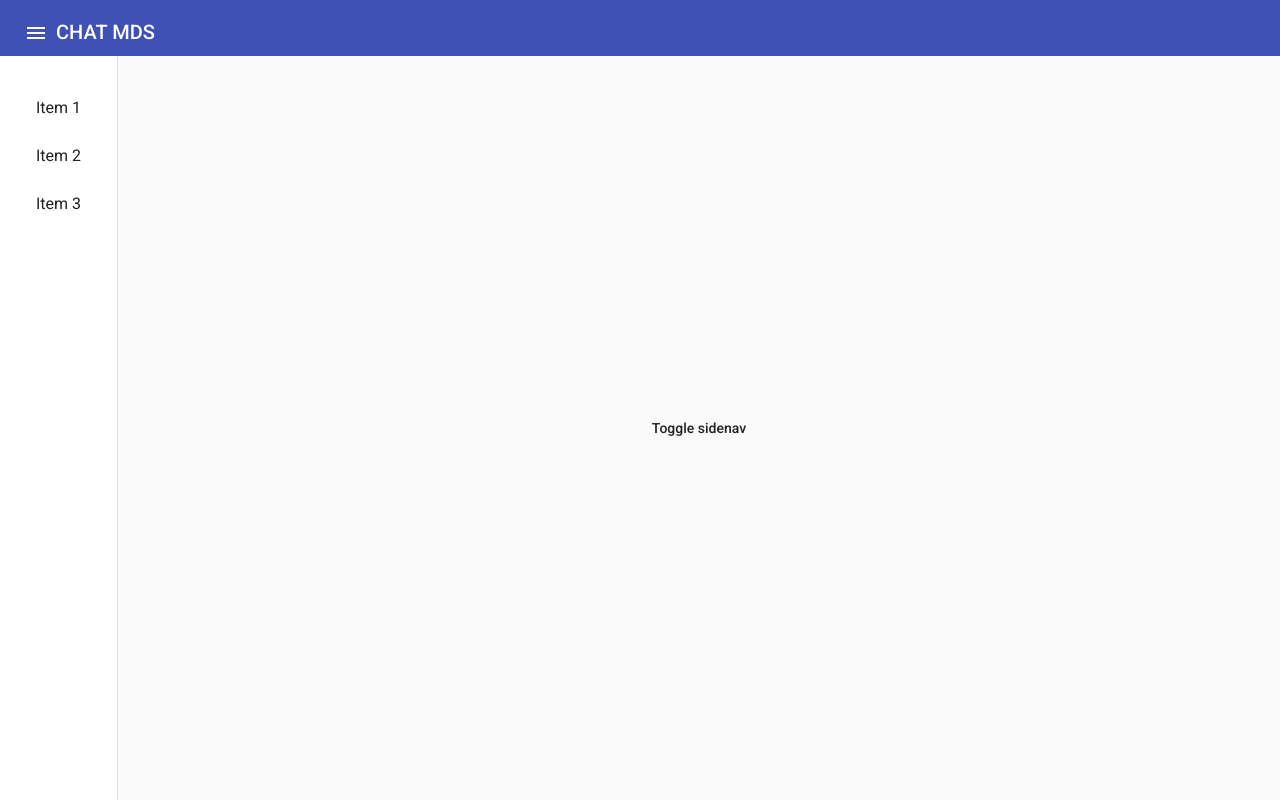
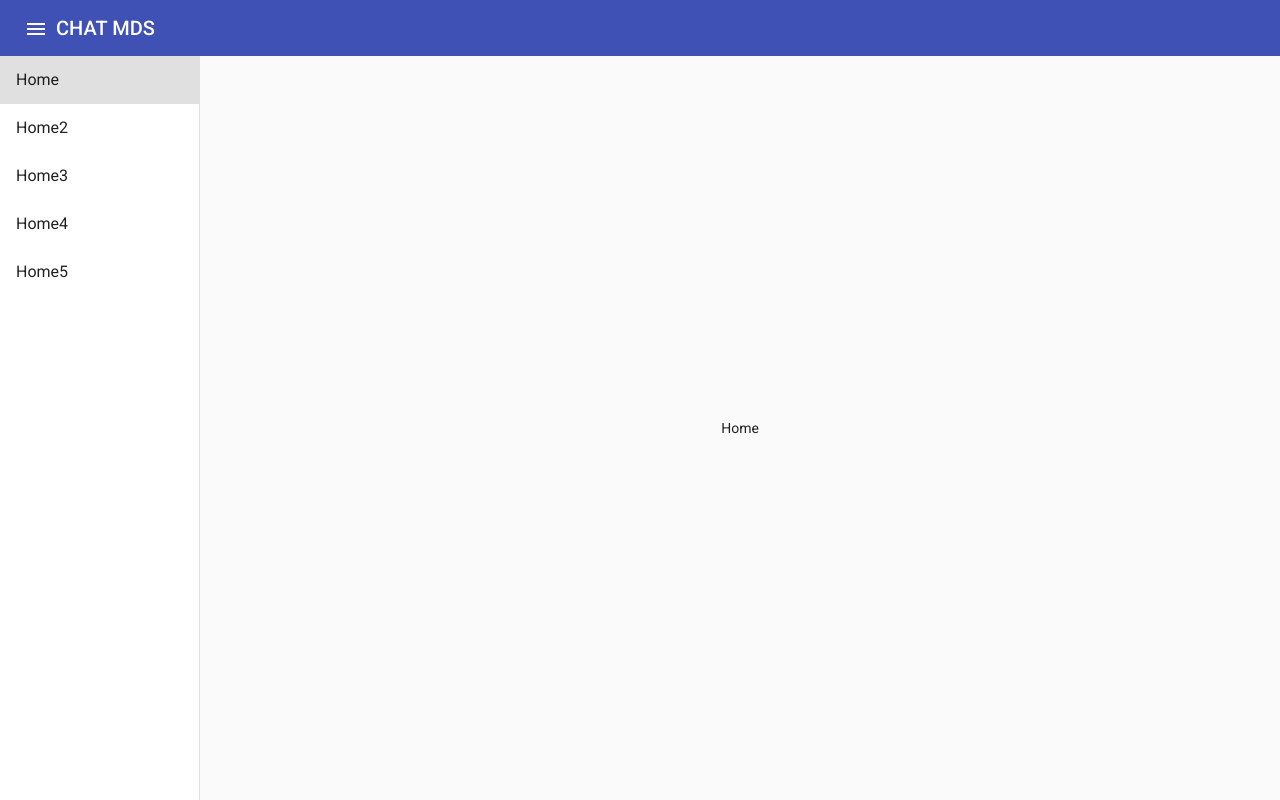
Before and after one commit to maciek1651g/chatmds, an Angular app: page / in a window 1280 px wide. Built offline with nearby package versions, Linux system fonts and the light colour scheme.

Commit message:
add nav menu

```diff
--- a/src/app/app.component.css
+++ b/src/app/app.component.css
@@ -16,5 +16,11 @@
 }
 
 .sidenav {
-    padding: 20px;
+    min-width: 200px;
 }
+
+.nav-list {
+    padding-top: 0;
+    display: block;
+    -webkit-tap-highlight-color: transparent;
+}
--- a/src/app/app.component.html
+++ b/src/app/app.component.html
@@ -1,21 +1,29 @@
 <div class="global-container">
     <div style="height: 7%">
-        <app-header></app-header>
+        <app-header (menuButtonClick)="drawer.toggle()"></app-header>
     </div>
     <div style="height: 93%">
         <mat-drawer-container class="container" autosize>
             <mat-drawer #drawer class="sidenav" mode="side" opened>
-                <mat-list role="list">
-                    <mat-list-item role="listitem">Item 1</mat-list-item>
-                    <mat-list-item role="listitem">Item 2</mat-list-item>
-                    <mat-list-item role="listitem">Item 3</mat-list-item>
-                </mat-list>
+                <mat-selection-list
+                    (selectionChange)="onSelectOptionMenu($event)"
+                    class="nav-list"
+                    [multiple]="false"
+                >
+                    <mat-list-option [value]="1" selected> Home</mat-list-option>
+                    <mat-list-option [value]="2"> Home2</mat-list-option>
+                    <mat-list-option [value]="3"> Home3</mat-list-option>
+                    <mat-list-option [value]="4"> Home4</mat-list-option>
+                    <mat-list-option [value]="5"> Home5</mat-list-option>
+                </mat-selection-list>
             </mat-drawer>
 
             <div class="sidenav-content">
-                <button type="button" mat-button (click)="drawer.toggle()">
-                    Toggle sidenav
-                </button>
+                <container-element [ngSwitch]="optionMenu">
+                    <div *ngSwitchCase="1">Home</div>
+                    <div *ngSwitchCase="2">Home2</div>
+                    <div *ngSwitchCase="3">Home3</div>
+                </container-element>
             </div>
         </mat-drawer-container>
     </div>
--- a/src/app/app.component.ts
+++ b/src/app/app.component.ts
@@ -1,4 +1,5 @@
 import { Component } from "@angular/core";
+import { MatSelectionListChange } from "@angular/material/list";
 
 @Component({
     selector: "app-root",
@@ -6,6 +7,12 @@ import { Component } from "@angular/core";
     styleUrls: ["./app.component.css"],
 })
 export class AppComponent {
-    title = "chatmds";
-    showFiller = false;
+    title: string = "chatmds";
+    optionMenu: number = 1;
+
+    onSelectOptionMenu(event: MatSelectionListChange): void {
+        const first = 0;
+        const numberOfOptionMenu = event.options[first].value;
+        this.optionMenu = numberOfOptionMenu;
+    }
 }
--- a/src/app/assets/header/header.component.css
+++ b/src/app/assets/header/header.component.css
@@ -0,0 +1,3 @@
+.toolbar {
+    height: 100%;
+}
--- a/src/app/assets/header/header.component.html
+++ b/src/app/assets/header/header.component.html
@@ -1,8 +1,8 @@
-<mat-toolbar color="primary">
+<mat-toolbar color="primary" class="mat-toolbar toolbar">
     <button
         mat-icon-button
-        class="example-icon"
-        aria-label="Example icon-button with menu icon"
+        aria-label="icon-button with menu icon"
+        (click)="hubButtonClicked()"
     >
         <mat-icon>menu</mat-icon>
     </button>
--- a/src/app/assets/header/header.component.ts
+++ b/src/app/assets/header/header.component.ts
@@ -1,8 +1,14 @@
-import { Component } from "@angular/core";
+import { Component, EventEmitter, Output } from "@angular/core";
 
 @Component({
     selector: "app-header",
     templateUrl: "./header.component.html",
     styleUrls: ["./header.component.css"],
 })
-export class HeaderComponent {}
+export class HeaderComponent {
+    @Output() menuButtonClick: EventEmitter<void> = new EventEmitter();
+
+    hubButtonClicked(): void {
+        this.menuButtonClick.emit();
+    }
+}
```
